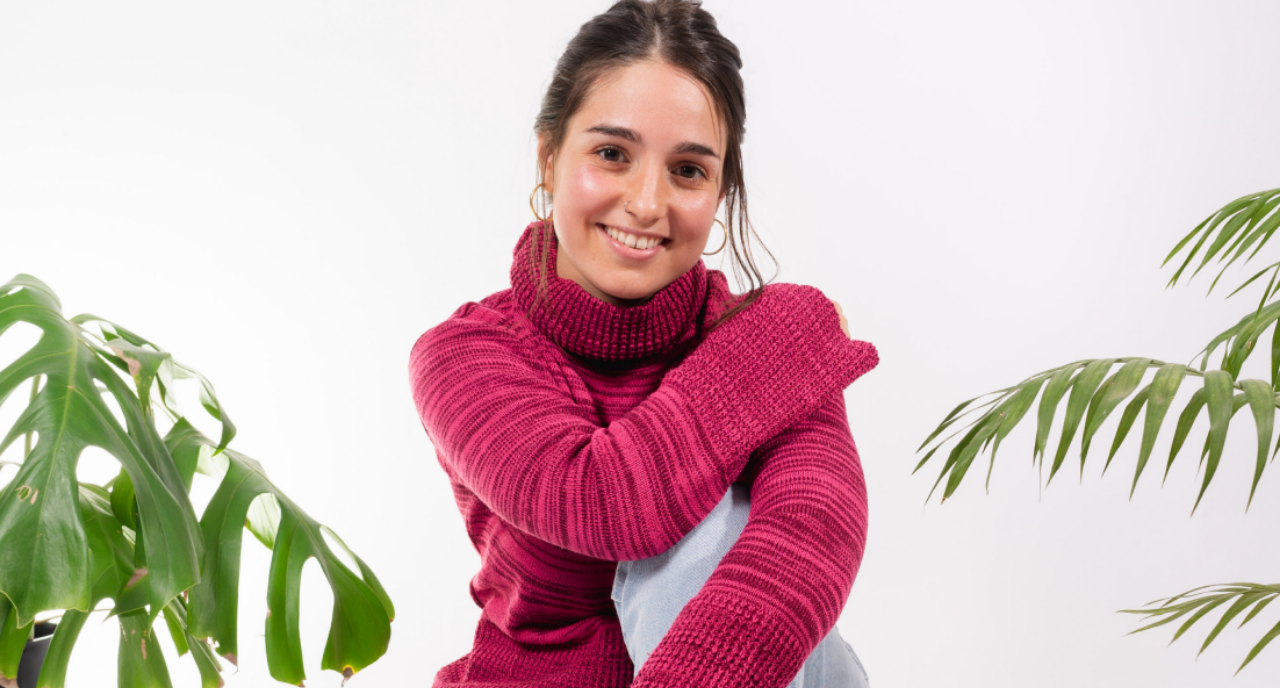
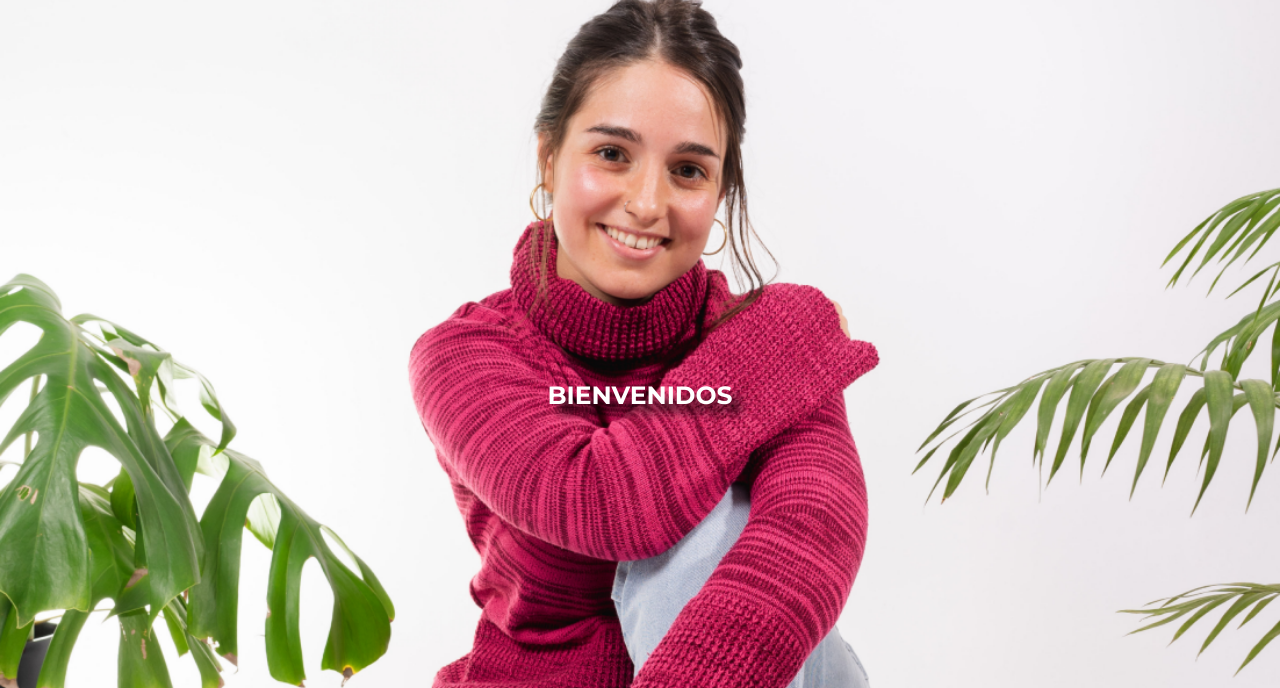
Before and after one commit to Gianluca1796/Proyecto_Desarrollo-Web, a website: page index.html in a window 1280 px wide. Shown: the part 112-800 px from the top of the page. Drawn offline with nearby package versions, Linux system fonts and the light colour scheme.

Commit message:
Corregí todos los encabezados teniendo en cuenta el SEO

```diff
--- a/index.html
+++ b/index.html
@@ -41,9 +41,11 @@
     </header>
     <main>
         <div class="container__index">
+            <h1>BIENVENIDOS
+            </h1>
         </div>
         <div class="title">
-            <h2 class="title__services" id="servicios">SERVICIOS</h2>
+            <h2  class="title__services" id="servicios">SERVICIOS</h2>
         </div>
         <section class="services">
             <div class="bio">
--- a/sass/views/_home.scss
+++ b/sass/views/_home.scss
@@ -5,15 +5,14 @@
     background-size: cover;
     background-image: url(../images/GEH-10.jpg);
     height: 100vh;
-    display: flex;
+    @include flex(none, center, center);
 
 
-    & p {
+    & h1 {
         text-shadow: 10px 10px 10px black;
         font-family: Montserrat;
         color: white;
     }
-
 }
 
 /*FIN IMAGEN GRANDE*/
--- a/sass/views/_sobre-mi.scss
+++ b/sass/views/_sobre-mi.scss
@@ -4,6 +4,7 @@
     font-size: 3em;
     margin-top: 50px;
     text-align: center;
+    color: #ff6b97;
 }
 
 .containerMain {
```
Also changed, not shown: assets/pages/sobre-mi.html (+1 -1 lines), assets/css/main.css.
